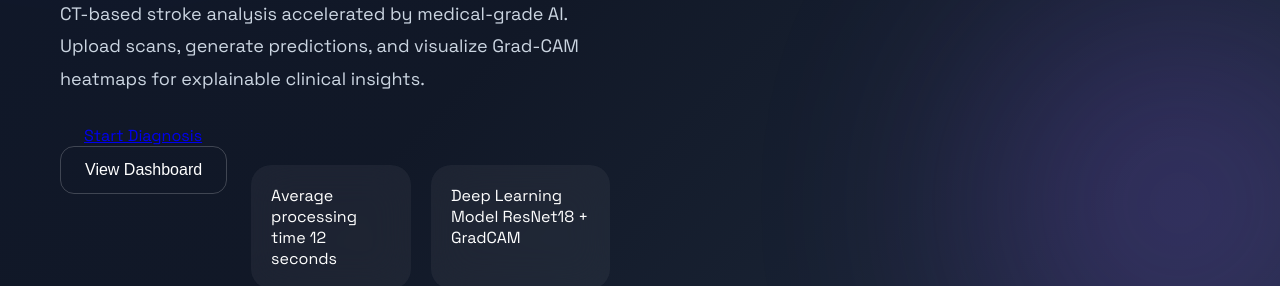
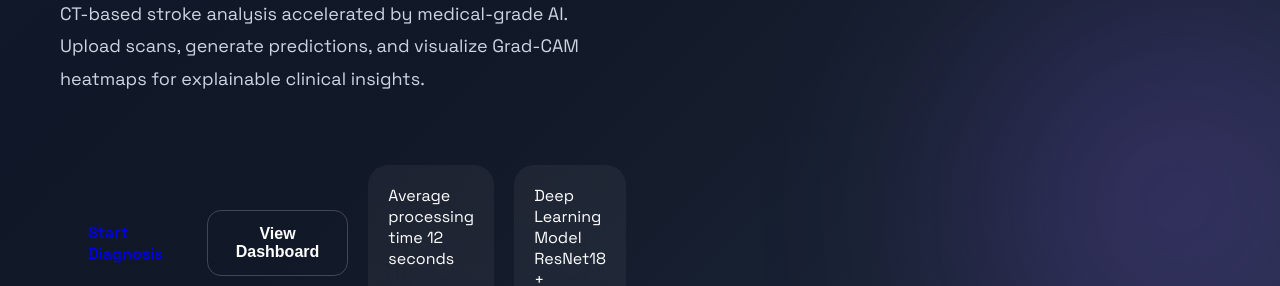
Before and after one commit to prachiti-08/stroke-detection-app, a plain HTML site: page index.html in a window 1280 px wide. Shown: the part 497-783 px from the top of the page. Drawn offline with Linux system fonts and the light colour scheme.

Commit message:
Refactor CSS styles for improved layout and design

```diff
--- a/static/style.css
+++ b/static/style.css
@@ -382,3 +382,25 @@
         transform: translateX(20%) rotate(360deg);
     }
 }
+.hero-buttons{
+    display:flex;
+    gap:16px;
+    margin-top:30px;
+    align-items:center;
+}
+
+.hero-buttons a{
+    text-decoration:none;
+}
+
+.btn{
+    display:inline-flex;
+    align-items:center;
+    justify-content:center;
+    padding:14px 28px;
+    border-radius:14px;
+    font-size:1rem;
+    font-weight:600;
+    text-decoration:none;
+    cursor:pointer;
+}
```
